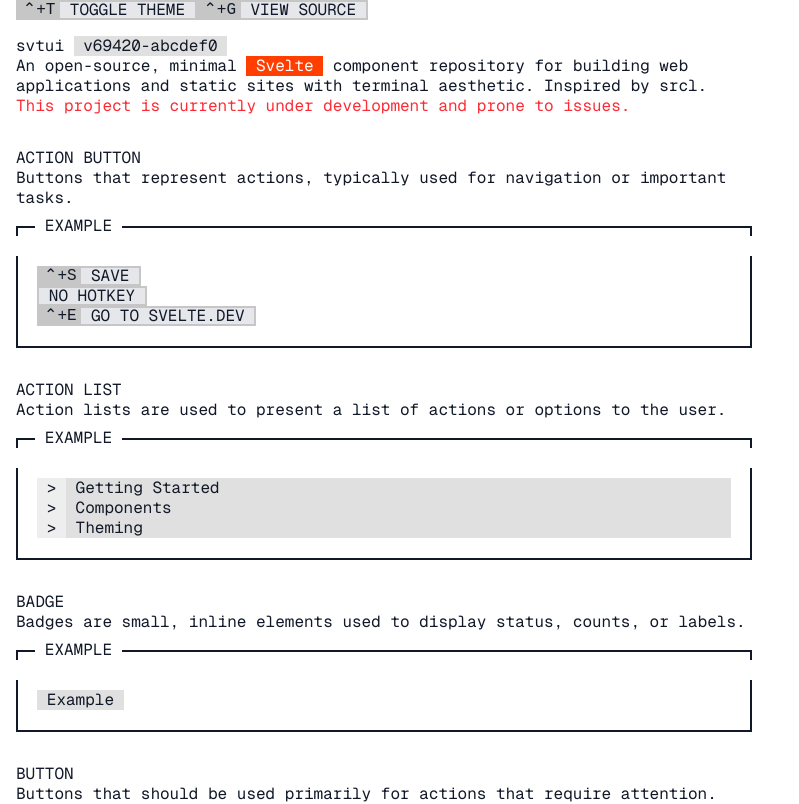
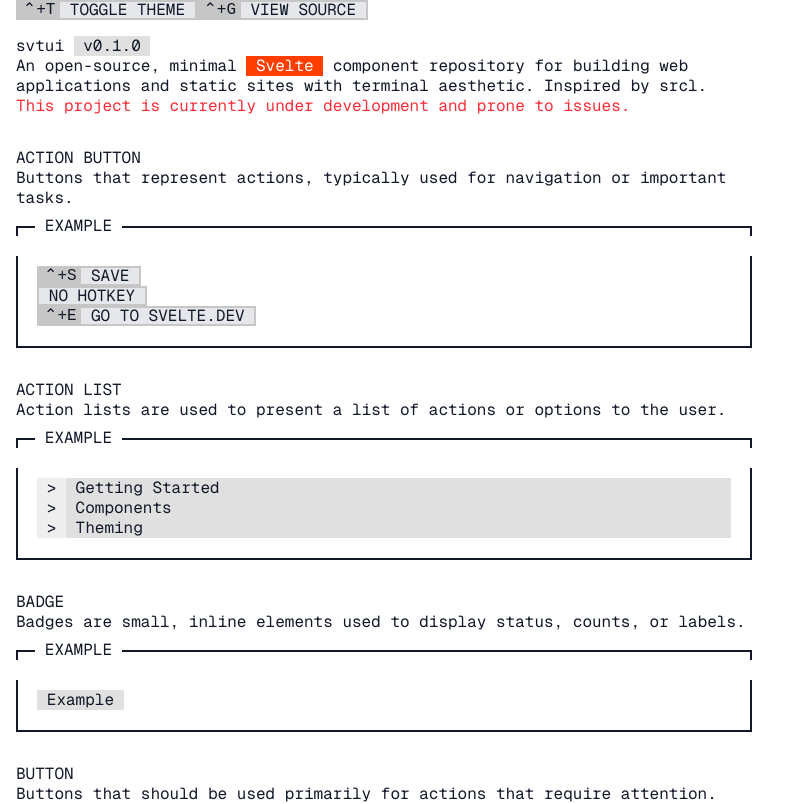
Before and after one commit to addisonking/svtui, a SvelteKit app: page / in a window 1280 px wide. Shown: the top 804 px of the page, without its empty margins (0-799 px from the left). Built offline with nearby package versions, Linux system fonts and the light colour scheme.

Commit message:
fix: show real version on docs page

```diff
--- a/src/routes/+page.svelte
+++ b/src/routes/+page.svelte
@@ -4,8 +4,9 @@
 	import Badge from '$lib/components/badge.svelte';
 	import { docs } from '$lib/config/docs';
 	import { toggleMode } from 'mode-watcher';
+	import pkg from '../../package.json';
 
-	let version = $state(`69420-${'abcdef0'}`);
+	let version = $state(pkg.version);
 </script>
 
 <div class="flex flex-row ml-4">
```
